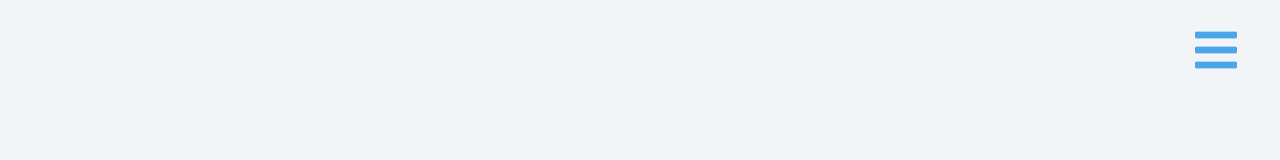
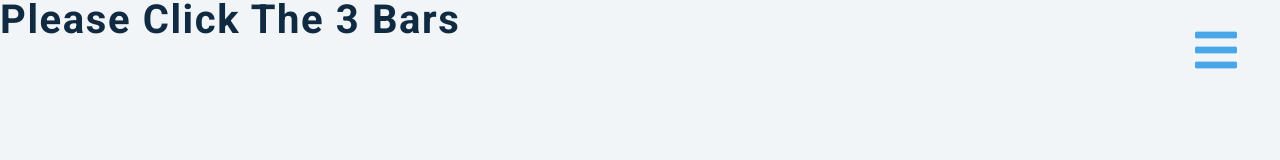
Before and after one commit to MuhammadZohaibAwan/toggle-sidebar-vanilla-js, a plain HTML site: page index.html in a window 1280 px wide. Drawn offline with nearby package versions, Linux system fonts and the light colour scheme.

Commit message:
Update index.html

```diff
--- a/index.html
+++ b/index.html
@@ -14,6 +14,7 @@
     <link rel="stylesheet" href="styles.css" />
   </head>
   <body>
+    <h2 class="central-heading"> Please Click The 3 Bars </h2>
     <button class="sidebar-toggle">
       <i class="fas fa-bars"></i>
     </button>
```
